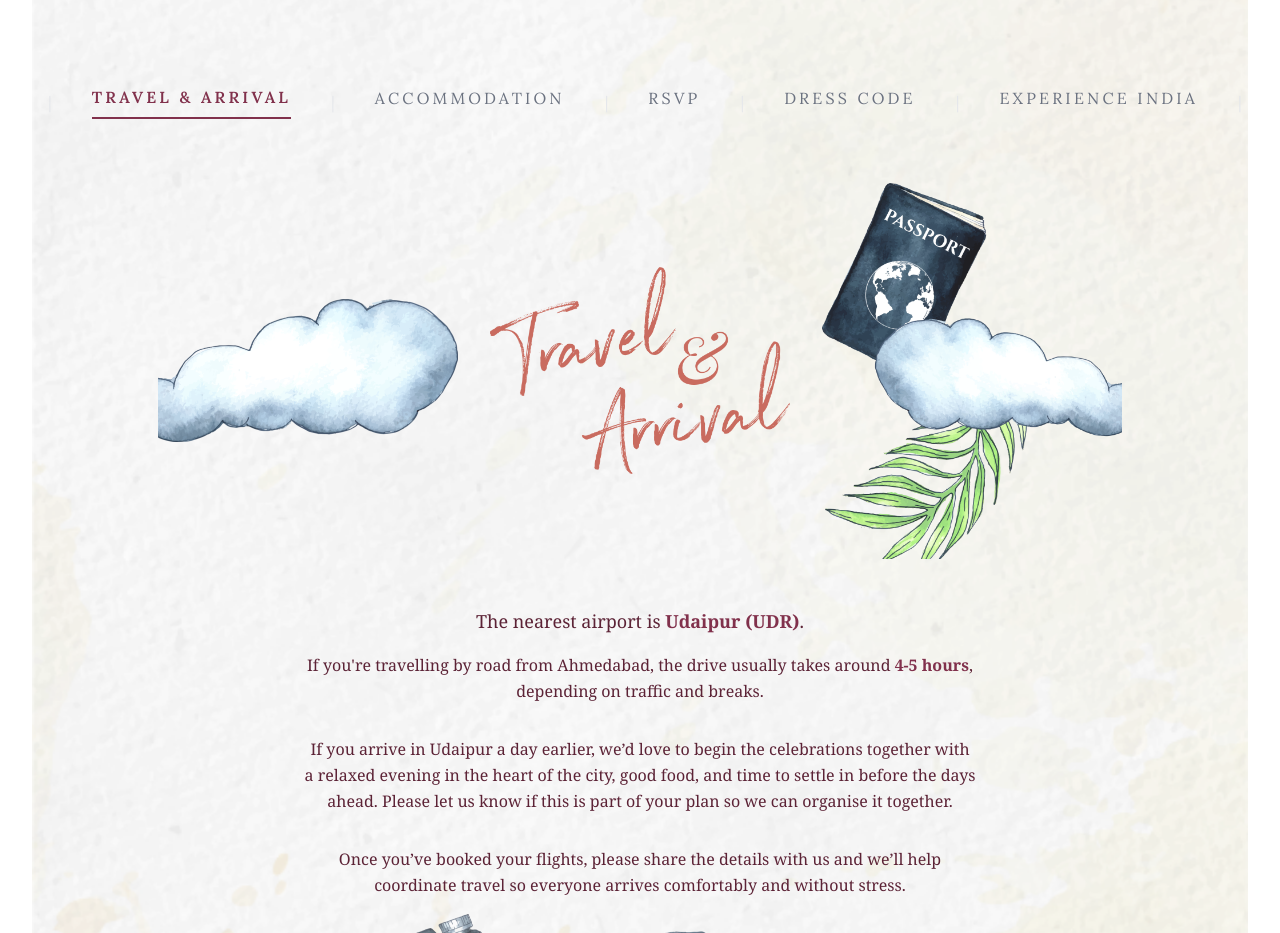
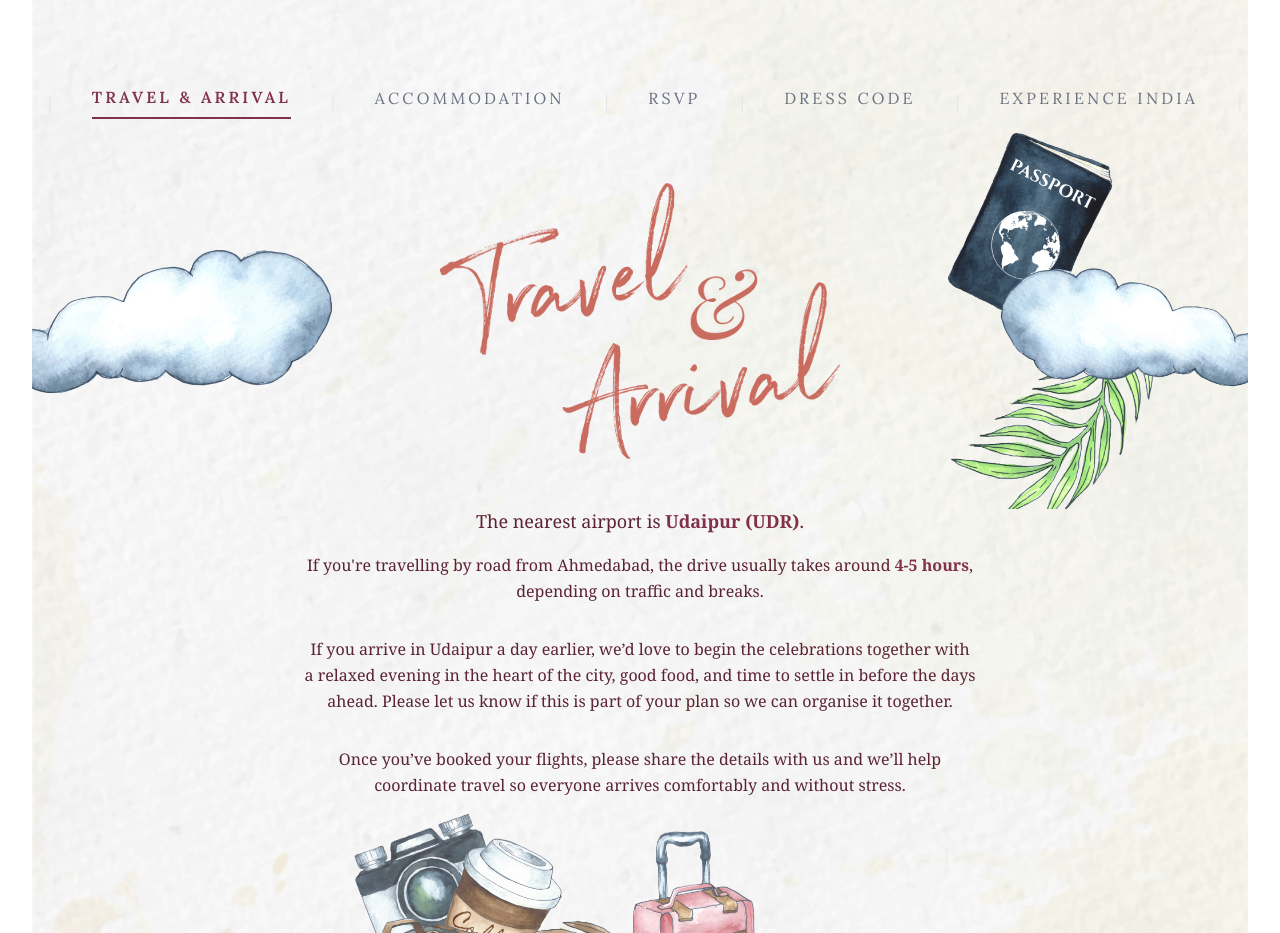
Before and after one commit to aditya-ai03/Wedding-website, a React (Vite) app: page /travel-arrival in a window 1280 px wide. Shown: the part 780-1713 px from the top of the page. Built offline with nearby package versions, Linux system fonts and the light colour scheme; the HTML template or start-up script is replaced by a standard one; a web font is replaced by a local one.

Commit message:
Update TravelSection.tsx

```diff
--- a/src/components/TravelSection.tsx
+++ b/src/components/TravelSection.tsx
@@ -15,21 +15,21 @@ const TravelSection = () => {
         <img
           src={travelHeader}
           alt="Travel & Arrival"
-          className="w-[120px] sm:w-32 md:w-[300px] h-auto"
+          className="w-[120px] sm:w-32 md:w-[300px] h-auto md:absolute md:left-8"
         />
 
         {/* Illustration 1 */}
         <img
           src={passportCloud}
           alt="Passport illustration"
-          className="w-24 sm:w-32 md:w-[300px] h-auto"
+          className="w-24 sm:w-32 md:w-[400px] h-auto"
         />
 
         {/* Illustration 2 */}
         <img
           src={luggageIllustration}
           alt="Travel luggage illustration"
-          className="w-[120px] sm:w-32 md:w-[300px] h-auto "
+          className="w-[120px] sm:w-32 md:w-[300px] h-auto md:absolute md:right-8"
         />
       </div>
 
```
